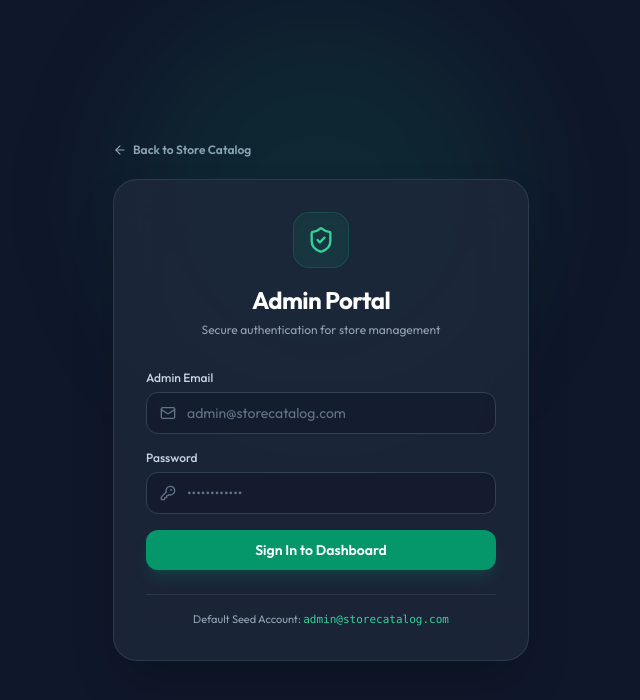
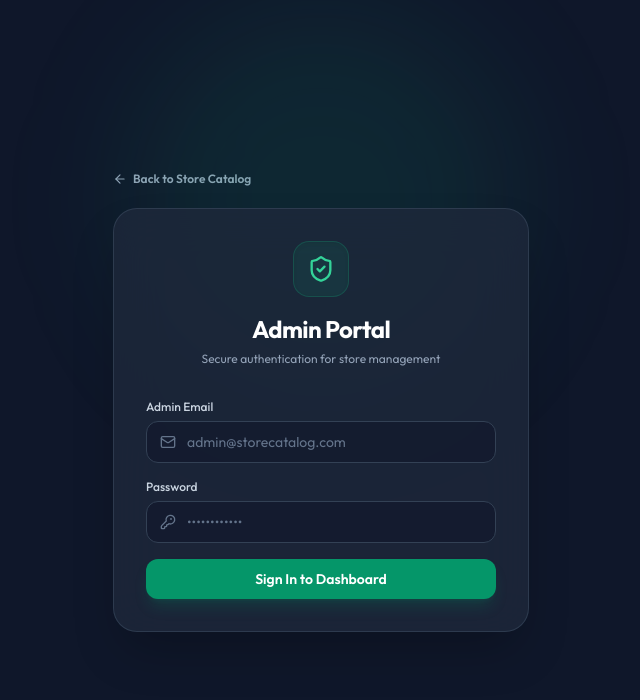
Before and after one commit to TanishMehta23/SmartBuy, a React (Vite) app in the folder client/: page /admin/login in a window 1280 px wide. Shown: the top 700 px of the page, without its empty margins (319-959 px from the left). Built offline with nearby package versions, Linux system fonts and the light colour scheme; no server answers.

Commit message:
Remove seed account hint from admin login

```diff
--- a/client/src/pages/AdminLogin.jsx
+++ b/client/src/pages/AdminLogin.jsx
@@ -134,13 +134,6 @@ export const AdminLogin = () => {
             </button>
           </form>
 
-          {/* Quick Demo Hint */}
-          <div className="mt-6 pt-4 border-t border-slate-700/60 text-center">
-            <p className="text-[11px] text-slate-400">
-              Default Seed Account:{' '}
-              <span className="font-mono text-emerald-400">admin@storecatalog.com</span>
-            </p>
-          </div>
         </div>
       </div>
     </div>
```
